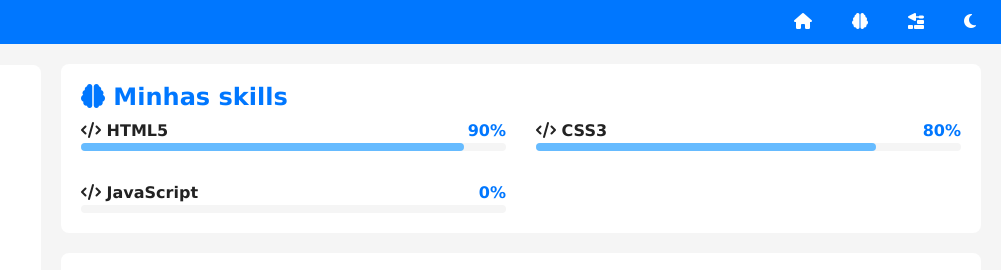
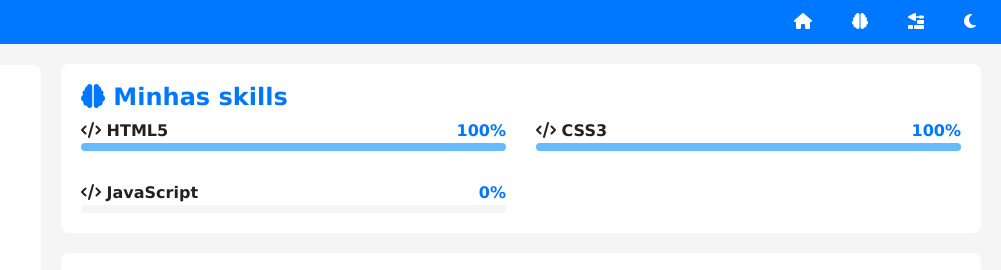
Before and after one commit to ronaldoazevedo774-prog/projeto-portfolio, a plain HTML site: page index.html in a window 1280 px wide. Shown: the top 270 px of the page, 279-1280 px from the left. Drawn offline with Linux system fonts and the light colour scheme.

Commit message:
aumentei meus conhecimentos

```diff
--- a/index.html
+++ b/index.html
@@ -44,11 +44,11 @@
                                 HTML5
                             </span>
                             <span class="porcent">
-                                90%
+                                100%
                             </span>
                         </div>
                         <div class="barra">
-                            <div class="progresso"style="width: 90%">
+                            <div class="progresso"style="width: 100%">
 
                             </div>
                         </div>
@@ -60,11 +60,11 @@
                                 CSS3
                             </span>
                             <span class="porcent">
-                                80%
+                                100%
                             </span>
                         </div>
                         <div class="barra">
-                            <div class="progresso"style="width: 80%">
+                            <div class="progresso"style="width: 100%">
 
                             </div>
                         </div>
```
